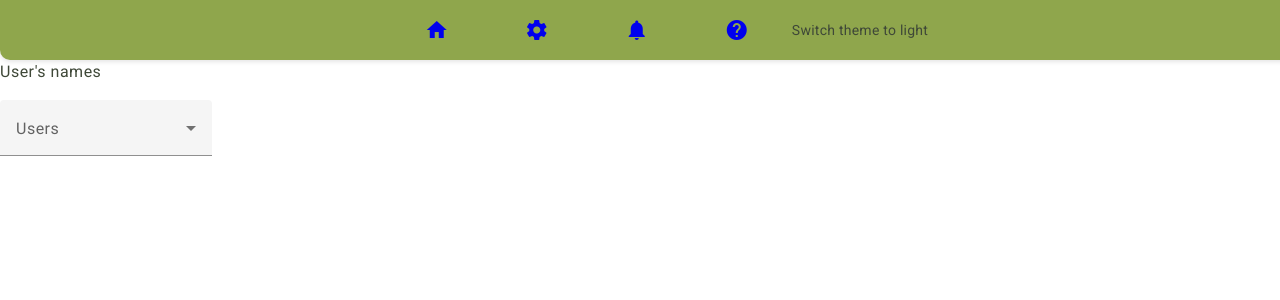
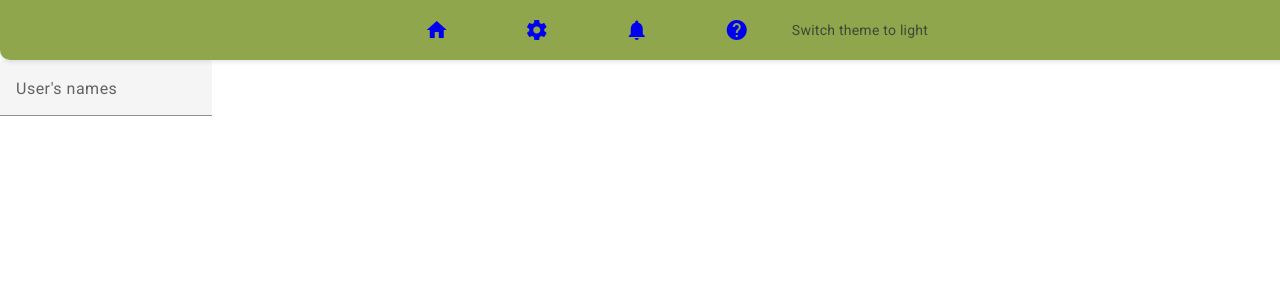
Before and after one commit to Anasta2002/Angular_beginners, an Angular app: page /questions in a window 1280 px wide. Shown: the top 300 px of the page. Built offline with nearby package versions, Linux system fonts and the light colour scheme; a small style sheet from the web is missing.

Commit message:
select was replaced with autocomplete

```diff
--- a/src/app/app.component.ts
+++ b/src/app/app.component.ts
@@ -6,7 +6,6 @@ import {Subscription} from "rxjs";
   selector: 'app-root',
   templateUrl: './app.component.html',
   styleUrls: ['./app.component.css'],
-  providers: [ThemeService],
   changeDetection: ChangeDetectionStrategy.OnPush,
 })
 export class AppComponent implements OnDestroy {
--- a/src/app/app.module.ts
+++ b/src/app/app.module.ts
@@ -3,7 +3,6 @@ import { FormsModule } from '@angular/forms';
 import { AppComponent } from './app.component';
 import { AddFormModule } from './home/add-form/add-form.module';
 import { MenuModule } from './menu/menu.module';
-import { ThemeService } from './services/theme.service';
 import { AppRoutingModule } from './app.routing.module';
 import { BrowserModule } from '@angular/platform-browser';
 import { BrowserAnimationsModule } from '@angular/platform-browser/animations';
@@ -15,7 +14,6 @@ import { HttpClientModule } from '@angular/common/http';
     AppRoutingModule,
     FormsModule,
     AddFormModule,
-    // ItemsModule,
     MenuModule,
     BrowserModule,
     BrowserAnimationsModule,
@@ -24,7 +22,6 @@ import { HttpClientModule } from '@angular/common/http';
   ],
   declarations: [AppComponent],
   exports: [],
-  providers: [ThemeService],
   bootstrap: [AppComponent],
 })
 export class AppModule {}
--- a/src/app/home/add-form/add-form.module.ts
+++ b/src/app/home/add-form/add-form.module.ts
@@ -5,7 +5,6 @@ import { ReactiveFormsModule } from '@angular/forms';
 @NgModule({
   declarations: [AddFormComponent],
   imports: [ReactiveFormsModule],
-  providers: [],
   exports: [AddFormComponent],
 })
 export class AddFormModule {}
--- a/src/app/home/home.module.ts
+++ b/src/app/home/home.module.ts
@@ -3,7 +3,6 @@ import { FormsModule } from '@angular/forms';
 import { HomeComponent } from './home.component';
 import { AddFormModule } from './add-form/add-form.module';
 import { ItemsModule } from './items/items.module';
-import {HomeService} from "../services/home.service";
 import {MatFormField, MatFormFieldModule} from "@angular/material/form-field";
 import {MatOption, MatSelect, MatSelectModule} from "@angular/material/select";
 import {MatInputModule} from "@angular/material/input";
@@ -23,6 +22,5 @@ import {DropdownComponent} from "./dropdown/dropdown.component";
     FormsModule,
   ],
   exports: [HomeComponent, DropdownComponent],
-  providers: [HomeService],
 })
 export class HomeModule {}
--- a/src/app/home/items/items.module.ts
+++ b/src/app/home/items/items.module.ts
@@ -5,7 +5,6 @@ import { NgModule } from '@angular/core';
 @NgModule({
   declarations: [ItemsComponent],
   imports: [CommonModule],
-  providers: [],
   exports: [ItemsComponent],
 })
 export class ItemsModule {}
--- a/src/app/menu/menu.module.ts
+++ b/src/app/menu/menu.module.ts
@@ -8,7 +8,6 @@ import {CommonModule} from "@angular/common";
 @NgModule({
     declarations: [MenuComponent],
     imports: [MatSlideToggleModule, MatIcon, RouterLink, CommonModule],
-    providers: [],
     exports: [
         MenuComponent
     ],
--- a/src/app/models/user.ts
+++ b/src/app/models/user.ts
@@ -36,6 +36,9 @@ export class User {
     return `${this.user.city}, ${this.user.state}, ${this.user.country}`;
   }
 
+  get id(): number {
+    return this.user.id;
+  }
   get avatar(): string {
     return this.user.profile_picture;
   }
--- a/src/app/questions/usersDropdown/usersDropdown.component.html
+++ b/src/app/questions/usersDropdown/usersDropdown.component.html
@@ -1,11 +1,14 @@
-<h4>User's names</h4>
-<mat-form-field (click)="getInitialOptions()">
-  <mat-label>Users</mat-label>
-  <mat-select [(ngModel)]="selectedUser" (selectionChange)="onUserSelectionChange($event)">
-    <mat-option *ngFor="let user of initialOptions" [value]="user">
-      {{ user.first_name }} {{ user.last_name }}
-    </mat-option>
-  </mat-select>
-</mat-form-field>
-
-<app-user-card [result]="result"></app-user-card>
+<form class="example-form">
+  <mat-form-field class="example-full-width">
+    <mat-label>User's names</mat-label>
+    <input type="text"
+           matInput
+           [formControl]="myControl"
+           [matAutocomplete]="auto">
+    <mat-autocomplete #auto="matAutocomplete">
+      <mat-option *ngFor="let option of filteredOptions$ | async" [value]="option.id">
+        {{option.name}}
+      </mat-option>
+    </mat-autocomplete>
+  </mat-form-field>
+</form>
--- a/src/app/questions/usersDropdown/usersDropdown.component.ts
+++ b/src/app/questions/usersDropdown/usersDropdown.component.ts
@@ -1,7 +1,9 @@
 import {ChangeDetectorRef, Component, OnInit} from '@angular/core';
 import { UsersService } from "../../services/users.service";
-import { RawUser } from "../../models";
+import {RawUser, User} from "../../models";
 import {UserByIdService} from "../../services/user-by-id.service";
+import {FormControl} from "@angular/forms";
+import {debounceTime, map, switchMap} from "rxjs";
 
 @Component({
   selector: 'app-users-dropdown',
@@ -13,13 +15,26 @@ export class usersDropdownComponent implements OnInit {
   result: any;
   selectedUser: any;
   hasFetchedData: boolean = false;
+  myControl = new FormControl('');
+  filteredOptions$ = this.myControl.valueChanges.pipe(
+    debounceTime(300),
+    switchMap((search) => this.usersService.getAllUsers({
+      search: search ?? '',
+      limit: 25,
+    })),
+    map(response => response.users.map(user => new User(user)))
+  )
 
   constructor(
     private usersService: UsersService,
     private userByIdService: UserByIdService,
     private cdRef: ChangeDetectorRef) {}
 
-  ngOnInit(): void {}
+  ngOnInit(): void {
+    this.myControl.valueChanges.subscribe((value) => {
+
+    })
+  }
 
   getInitialOptions() {
     if (!this.hasFetchedData) {
@@ -57,44 +72,3 @@ export class usersDropdownComponent implements OnInit {
     sessionStorage.setItem('initialOptions', JSON.stringify(this.initialOptions));
   }
 }
-
-
-
-
-
-// ngOnInit(): void {
-//   const storedUserId = sessionStorage.getItem('selectedUserId');
-//   if (storedUserId) {
-//     const userId = parseInt(storedUserId, 10);
-//     this.loadUserById(userId);
-//   }
-// }
-
-// onUserSelectionChange(event: any): void {
-//   const selectedUser = event.value;
-//   if (selectedUser) {
-//     const selectedUserId = selectedUser.id;
-//     this.userByIdService.setSelectedUserId(selectedUserId);
-//     console.log('id', selectedUserId);
-//     this.userByIdService.getUserById(selectedUserId).subscribe(
-//       (result) => {
-//         console.log('Fetched user:', result);
-//         this.result = result;
-//         this.cdRef.detectChanges();
-//       },
-//     );
-//     sessionStorage.setItem('selectedUser', JSON.stringify(selectedUser));
-//     this.loadUserById(selectedUserId);
-//     this.selectedUser = selectedUser;
-//   }
-// }
-//
-// private loadUserById(userId: number): void {
-//   this.userByIdService.setSelectedUserId(userId);
-//   this.userByIdService.getUserById(userId).subscribe(
-//     (result) => {
-//       this.result = result;
-//       this.cdRef.detectChanges();
-//     }
-//   );
-// }
--- a/src/app/services/users.service.ts
+++ b/src/app/services/users.service.ts
@@ -1,6 +1,8 @@
 import { Injectable } from '@angular/core';
 import {Observable} from "rxjs";
-import {HttpClient} from "@angular/common/http";
+import {HttpClient, HttpParams} from "@angular/common/http";
+import * as http from "http";
+import {PaginatedUser} from "../models";
 
 @Injectable({
   providedIn: 'root'
@@ -8,7 +10,9 @@ import {HttpClient} from "@angular/common/http";
 export class UsersService {
   constructor(private http: HttpClient) { }
 
-  getAllUsers(): Observable<any> {
-    return this.http.get<any>(`https://api.slingacademy.com/v1/sample-data/users?offset=10&limit=25`);
+  getAllUsers(params: {offset?: number, limit?: number, search?: string} = {offset: 0, limit: 25, search: '' }): Observable<PaginatedUser> {
+    return this.http.get<PaginatedUser>(`https://api.slingacademy.com/v1/sample-data/users`, {
+      params: new HttpParams().set('offset', params.offset ?? 0).set('limit', params.limit ?? 25).set('search', params.search ?? '')
+    });
   }
 }
```
Also changed, not shown: src/app/questions/questions.module.ts (+8 -4 lines).
